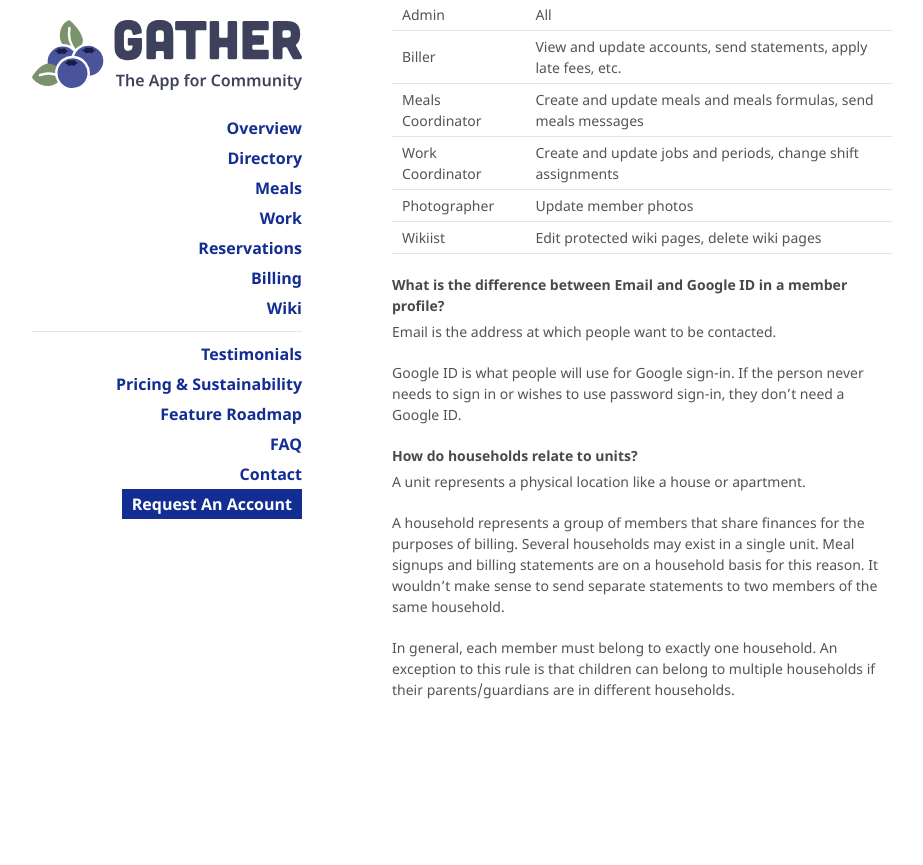
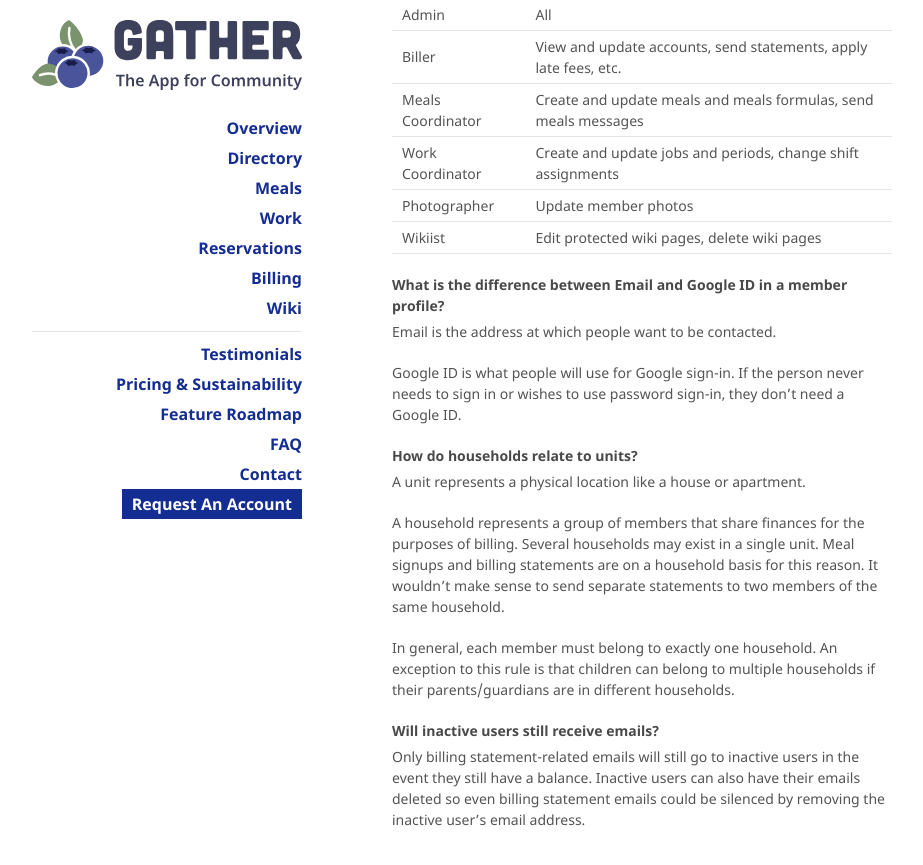
Before and after one commit to sassafrastech/gather-docs, a Jekyll site: the page built from features/directory.md, in a window 1280 px wide and 900 px high, scrolled down 1049 px. Shown: the top 865 px of the window, without its empty margins (178-1101 px from the left). Built offline with Jekyll 4.4.1, drawn with Linux system fonts in a browser that asks for light colours; nearby versions of some CDN libraries; our own code applies the rules of GitHub Pages for plain Markdown files; before the commit the page ends 1819 px from its top, so only the background shows below that.

Commit message:
add inactive users

```diff
--- a/_includes/faqs/directory.md
+++ b/_includes/faqs/directory.md
@@ -36,3 +36,7 @@ A unit represents a physical location like a house or apartment.
 A household represents a group of members that share finances for the purposes of billing. Several households may exist in a single unit. Meal signups and billing statements are on a household basis for this reason. It wouldn't make sense to send separate statements to two members of the same household.
 
 In general, each member must belong to exactly one household. An exception to this rule is that children can belong to multiple households if their parents/guardians are in different households.
+
+#### Will inactive users still receive emails?
+
+Only billing statement-related emails will still go to inactive users in the event they still have a balance. Inactive users can also have their emails deleted so even billing statement emails could be silenced by removing the inactive user's email address.
```
